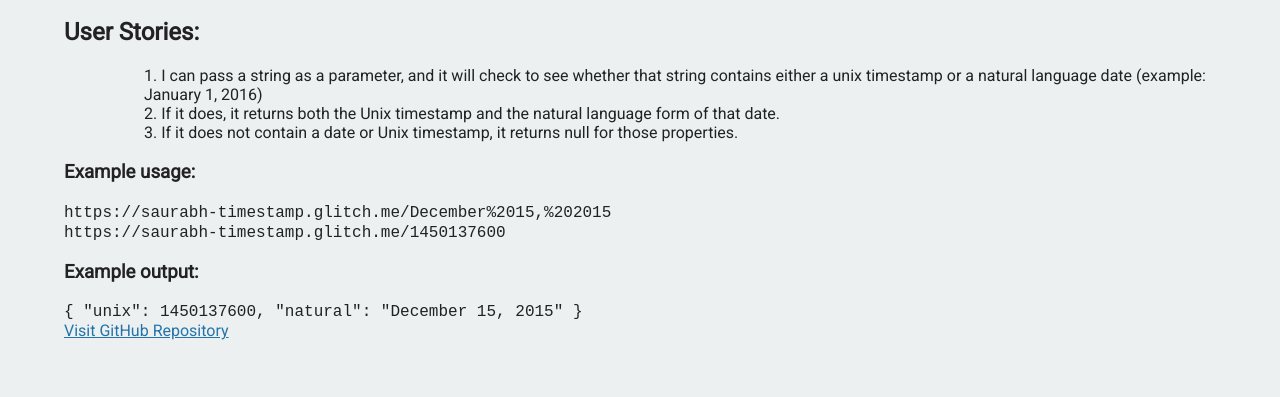
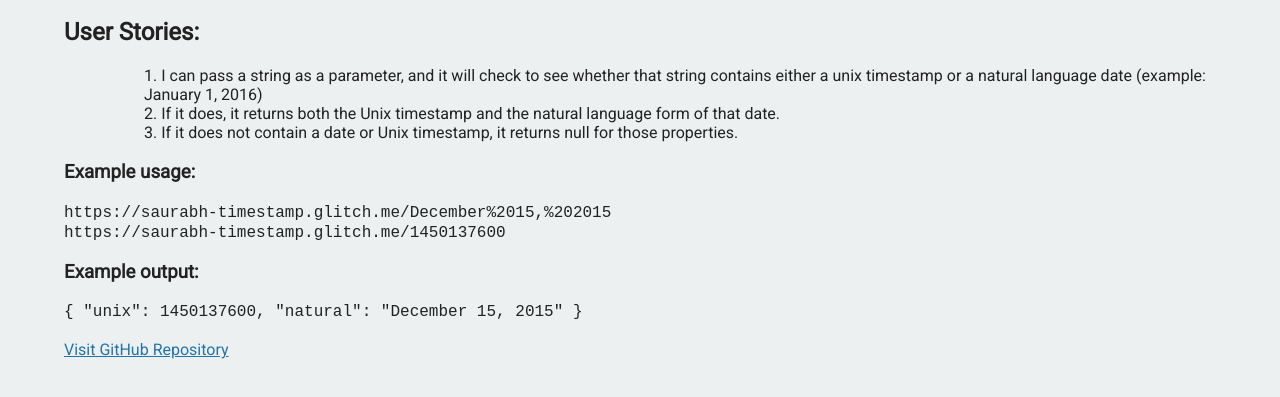
Before and after one commit to saurabh30/Timestamp-Microservice, a website: page views/index.html in a window 1280 px wide. Shown: the part 81-478 px from the top of the page. Drawn offline with Linux system fonts and the light colour scheme.

```diff
--- a/views/index.html
+++ b/views/index.html
@@ -24,7 +24,7 @@
         <code>https://saurabh-timestamp.glitch.me/December%2015,%202015</code><br>
         <code>https://saurabh-timestamp.glitch.me/1450137600</code><br>
         <h3>Example output:</h3>
-        <code>{ "unix": 1450137600, "natural": "December 15, 2015" }</code><br>
+        <code>{ "unix": 1450137600, "natural": "December 15, 2015" }</code><br><br>
         <a href="https://github.com/saurabh30/Timestamp-Microservice" target="_blank">Visit GitHub Repository</a>
       </div>
    </body>
```
